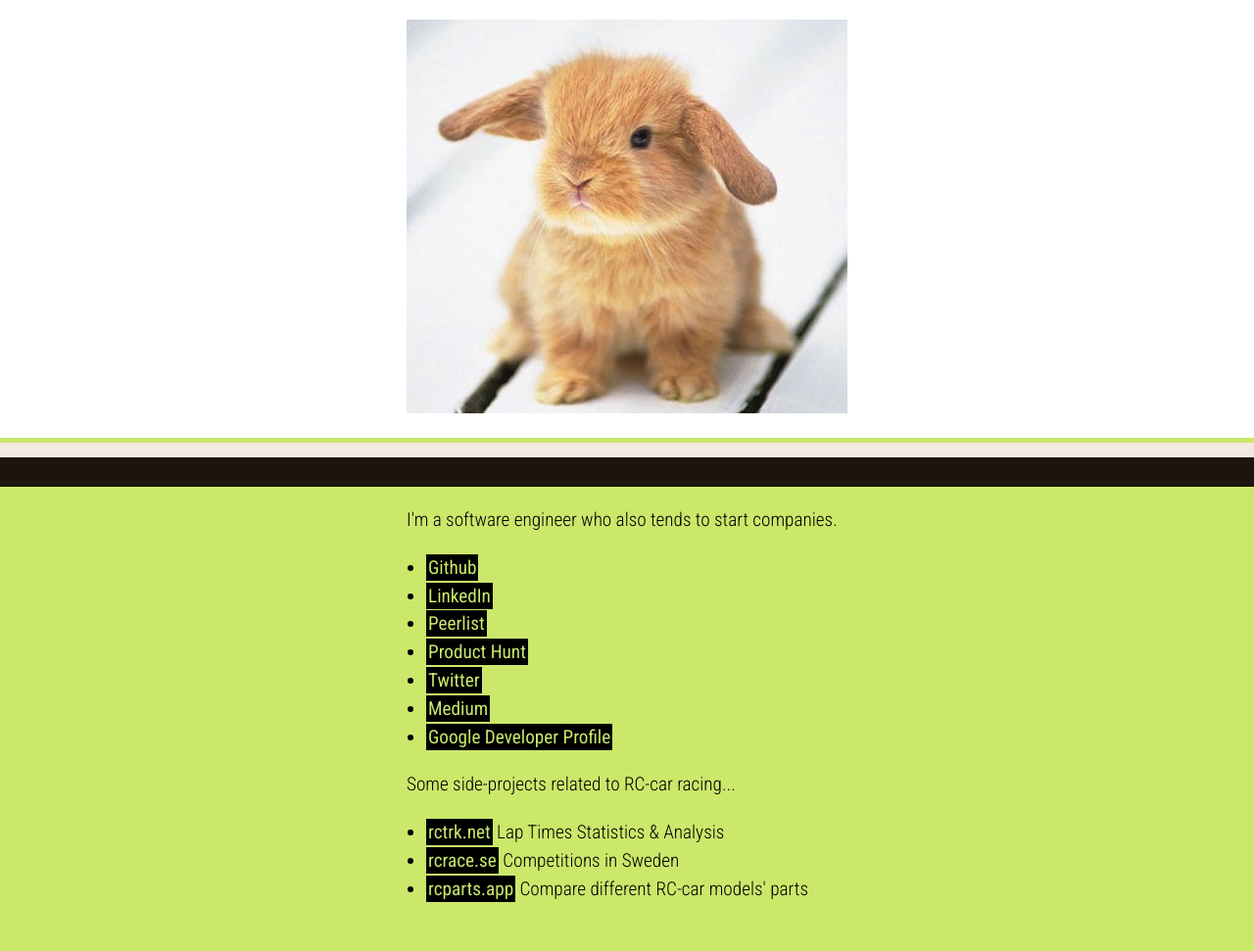
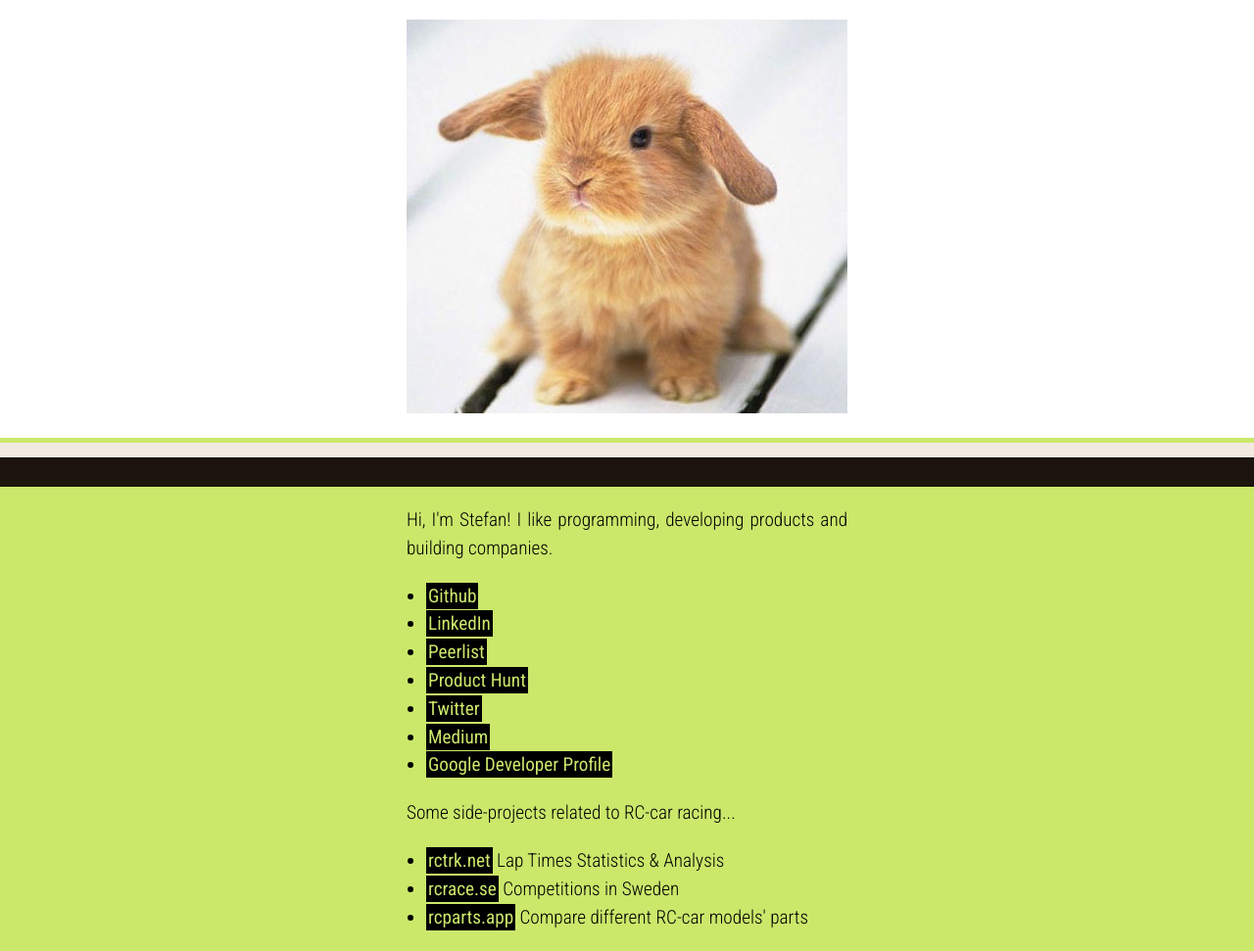
Before and after one commit to stpe/stpe.github.com, a plain HTML site: page index.html in a window 1280 px wide. Shown: the whole page at 98% size. Before the commit the page ends 943 px from the top, so only its background shows below. Drawn offline with Linux system fonts and the light colour scheme.

Commit message:
Update index.html

```diff
--- a/index.html
+++ b/index.html
@@ -88,7 +88,7 @@
     <div class="colorbar-three"></div>
 
     <div class="text">
-	<p>I'm a software engineer who also tends to start companies.</p>
+	<p>Hi, I'm Stefan! I like programming, developing products and building companies.</p>
         <p>
 	    <ul>
 		    <li><a href="https://github.com/stpe">Github</a></li>
@@ -100,12 +100,13 @@
 		    <li><a href="https://g.dev/stpe">Google Developer Profile</a></li>
 	    </ul>
         </p>
+
+	<p>Some side-projects related to RC-car racing...</p>
 	<p>
-		Some side-projects related to RC-car racing...
-		<ul>
-			<li><a href="https://rctrk.net">rctrk.net</a>  Lap Times Statistics & Analysis</li>
-			<li><a href="https://rcrace.se">rcrace.se</a>  Competitions in Sweden</li>
-			<li><a href="https://rcparts.app">rcparts.app</a>  Compare different RC-car models' parts</li>
+	    <ul>
+		    <li><a href="https://rctrk.net">rctrk.net</a>  Lap Times Statistics & Analysis</li>
+		    <li><a href="https://rcrace.se">rcrace.se</a>  Competitions in Sweden</li>
+		    <li><a href="https://rcparts.app">rcparts.app</a>  Compare different RC-car models' parts</li>
 	    </ul>
 	</p>
     </div>
```
